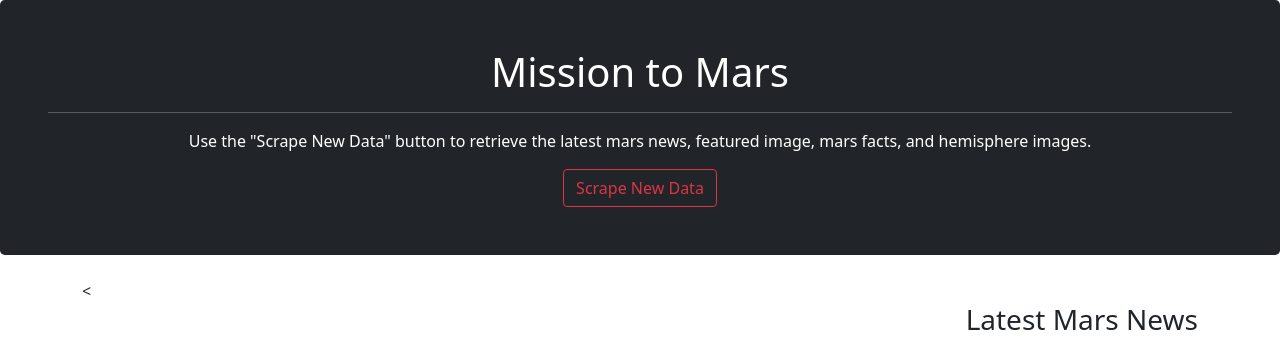
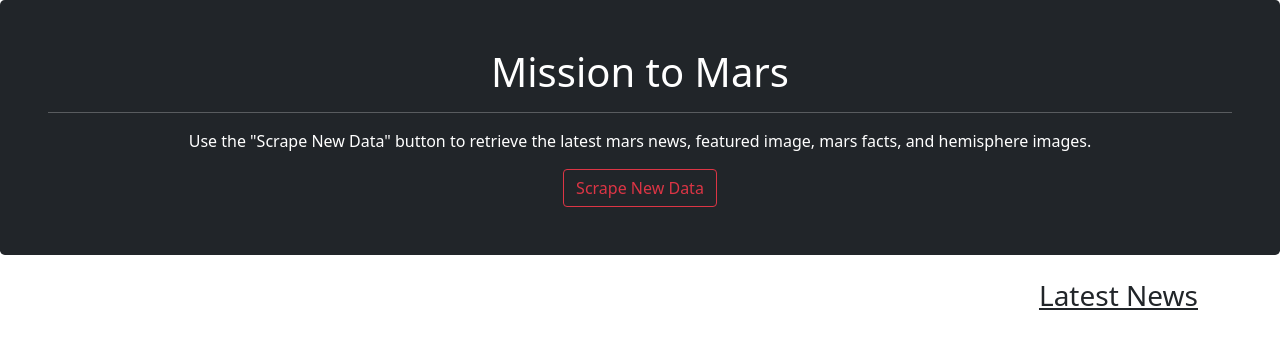
Before and after one commit to Trumane12311/web-scraping-challenge, a Flask app: template Missions_to_Mars/templates/index.html in a window 1280 px wide. Shown: the top 355 px of the page. Run offline with Flask 2, Linux system fonts and the light colour scheme; the template is opened without the code that fills it, so the values that code supplies are empty; some libraries are stand-ins or nearby versions.

Commit message:
Final Code

```diff
--- a/Missions_to_Mars/templates/index.html
+++ b/Missions_to_Mars/templates/index.html
@@ -24,7 +24,7 @@
         </div>
         <br>
     <div class="container">
-    <<h3 class="header-left">Latest Mars News</h3>
+    <u><h3 class="header-left">Latest News</h3></u>
       <strong>{{ mars_data.news_title }}</strong><br>
         {{ mars_data.news_paragraph}}
         <hr></div>
@@ -48,19 +48,19 @@
                     <hr>
                     <div class="row">
                       <div class="col-md-3">
-                        <img src="{{ mars_data.hemispheres[0]["link"] }}" alt="Cerberus Hemisphere image" class="img-thumbnail" />
+                        <a href="{{ mars_data.hemispheres[0]["link"] }}"><img src="{{ mars_data.hemispheres[0]["link"] }}" alt="Cerberus Hemisphere image" class="img-thumbnail" /></a>
                        <h4>{{ mars_data.hemispheres[0]["title"] }}</h4>
                        </div>
                        <div class="col-md-3">
-                       <img src="{{ mars_data.hemispheres[1]["link"] }}" alt="Schiaparelli Hemisphere Image" class="img-thumbnail" />
+                       <a href="{{ mars_data.hemispheres[1]["link"] }}"><img src="{{ mars_data.hemispheres[1]["link"] }}" alt="Schiaparelli Hemisphere Image" class="img-thumbnail" /></a>
                        <h4>{{ mars_data.hemispheres[1]["title"] }}</h4>
                        </div>
                        <div class="col-md-3">
-                       <img src="{{ mars_data.hemispheres[2]["link"] }}" alt="Syrtis Major Hemisphere image" class="img-thumbnail" />
+                       <a href="{{ mars_data.hemispheres[2]["link"] }}"><img src="{{ mars_data.hemispheres[2]["link"] }}" alt="Syrtis Major Hemisphere image" class="img-thumbnail" /></a>
                        <h4>{{ mars_data.hemispheres[2]["title"] }}</h4>
                        </div>
                        <div class="col-md-3">
-                        <img src="{{ mars_data.hemispheres[3]["link"] }}" alt="Valles Marineris Hemisphere Image" class="img-thumbnail" />
+                        <a href="{{ mars_data.hemispheres[3]["link"] }}"><img src="{{ mars_data.hemispheres[3]["link"] }}" alt="Valles Marineris Hemisphere Image" class="img-thumbnail" /></a>
                        <h4>{{ mars_data.hemispheres[3]["title"] }}</h4>
                       </div>
                   </div>
@@ -69,5 +69,4 @@
         </div>
 </body>
 
-<footer></footer>
 </html>
--- a/Missions_to_Mars/templates/style.css
+++ b/Missions_to_Mars/templates/style.css
@@ -1,14 +1,7 @@
-table {
+.table {
     font-family: -apple-system, BlinkMacSystemFont, 'Segoe UI', Roboto, Oxygen, Ubuntu, Cantarell, 'Open Sans', 'Helvetica Neue', sans-serif;
-    table-layout: auto;
-
 }
 
 .header-left {
     text-align: right;
 }
-
-
-footer {
-    background-color: rgba(226, 61, 61, 0.699);
-}
```
Also changed, not shown: Missions_to_Mars/scrape_mars.py (+7 -11 lines), 1 other file.
